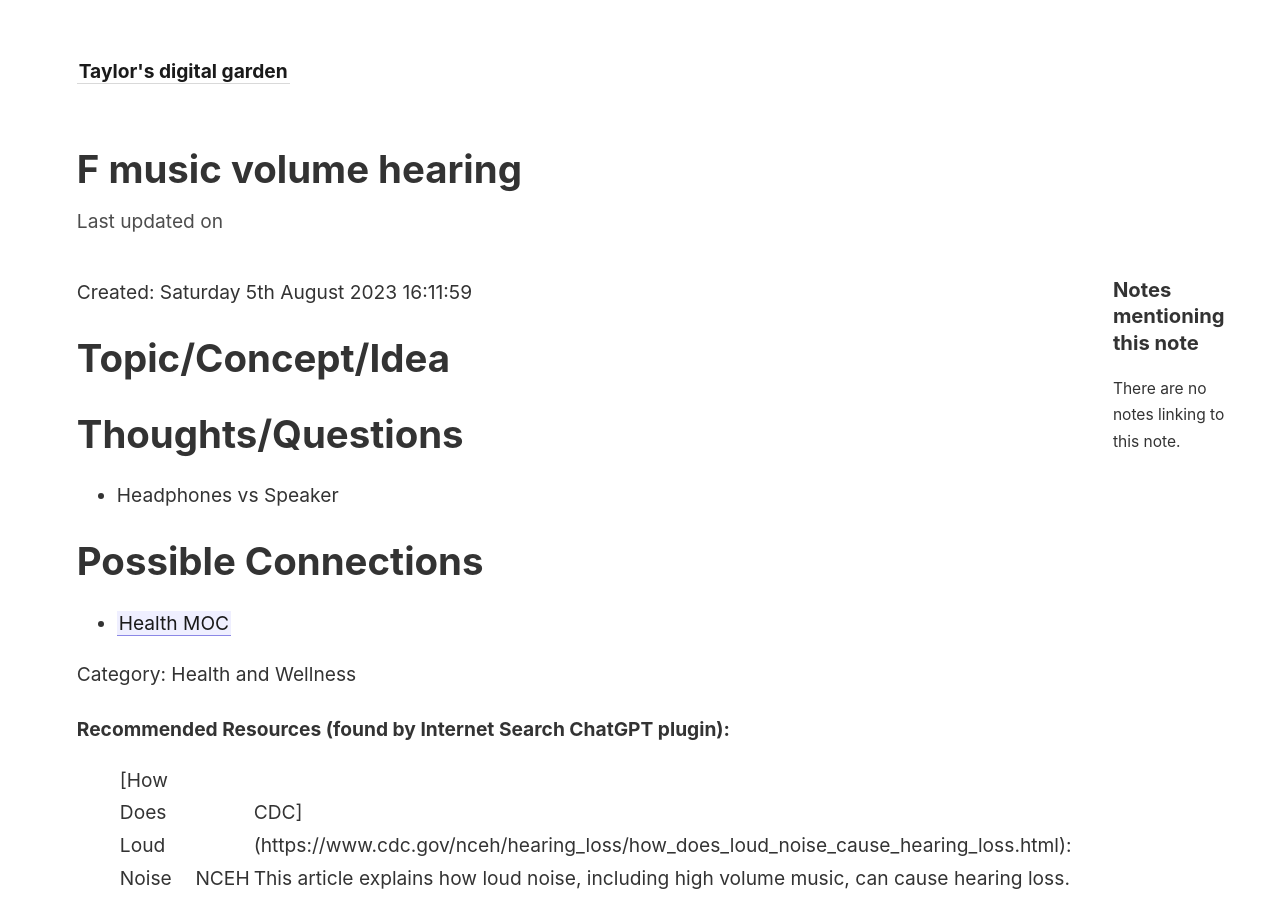
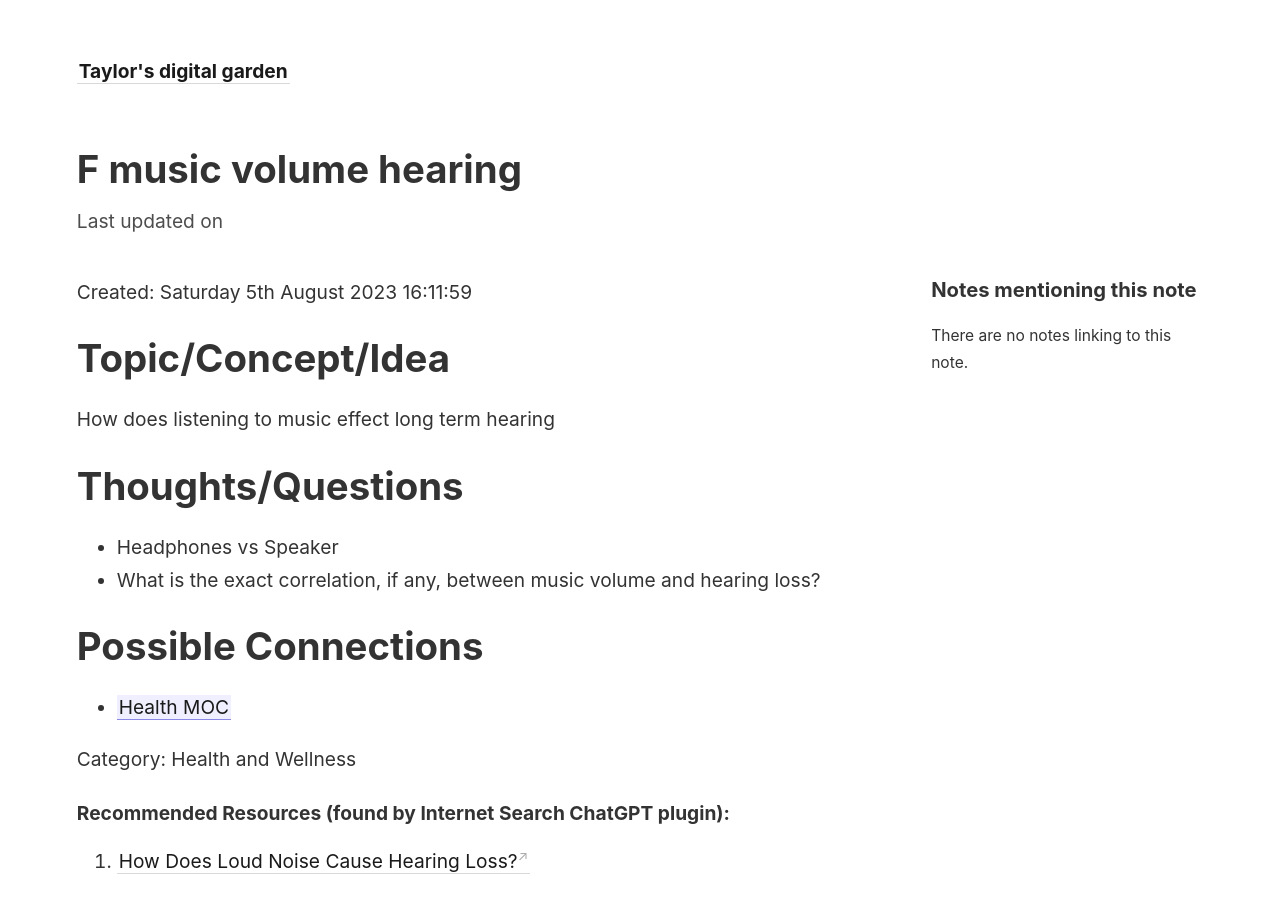
Before and after one commit to TM2611/digital-garden, a Jekyll site: the page built from _notes/001 Fleeting Notes/F - Music Volume Hearing.md, in a window 1280 px wide and 900 px high. Built offline with Jekyll 4.4.1, drawn with Linux system fonts in a browser that asks for light colours; some of the changed text lies outside the part shown.

Commit message:
TEND - Music volume hearing

```diff
--- a/_notes/001 Fleeting Notes/F - Music Volume Hearing.md
+++ b/_notes/001 Fleeting Notes/F - Music Volume Hearing.md
@@ -5,10 +5,12 @@ Created: Saturday 5th August 2023 16:11:59
 
 # Topic/Concept/Idea
 
+How does listening to music effect long term hearing
 
 # Thoughts/Questions
 
 - Headphones vs Speaker
+- What is the exact correlation, if any, between music volume and hearing loss?
 
 # Possible Connections
 
@@ -18,6 +20,10 @@ Category: Health and Wellness
 
 #### Recommended Resources (found by Internet Search ChatGPT plugin):
 
-1. [How Does Loud Noise Cause Hearing Loss? | NCEH | CDC](https://www.cdc.gov/nceh/hearing_loss/how_does_loud_noise_cause_hearing_loss.html): This article explains how loud noise, including high volume music, can cause hearing loss. It details how the damage occurs in the ear and the potential for both temporary and permanent hearing loss.
+1. [How Does Loud Noise Cause Hearing Loss?](https://www.cdc.gov/nceh/hearing_loss/how_does_loud_noise_cause_hearing_loss.html)
 
-2. [Noise-Induced Hearing Loss (NIHL) | NIDCD](https://www.nidcd.nih.gov/health/noise-induced-hearing-loss): This resource provides comprehensive information
+This article explains how loud noise, including high volume music, can cause hearing loss. It details how the damage occurs in the ear and the potential for both temporary and permanent hearing loss.
+
+2. [Noise-Induced Hearing Loss (NIHL)](https://www.nidcd.nih.gov/health/noise-induced-hearing-loss)
+
+This resource provides comprehensive information
```
